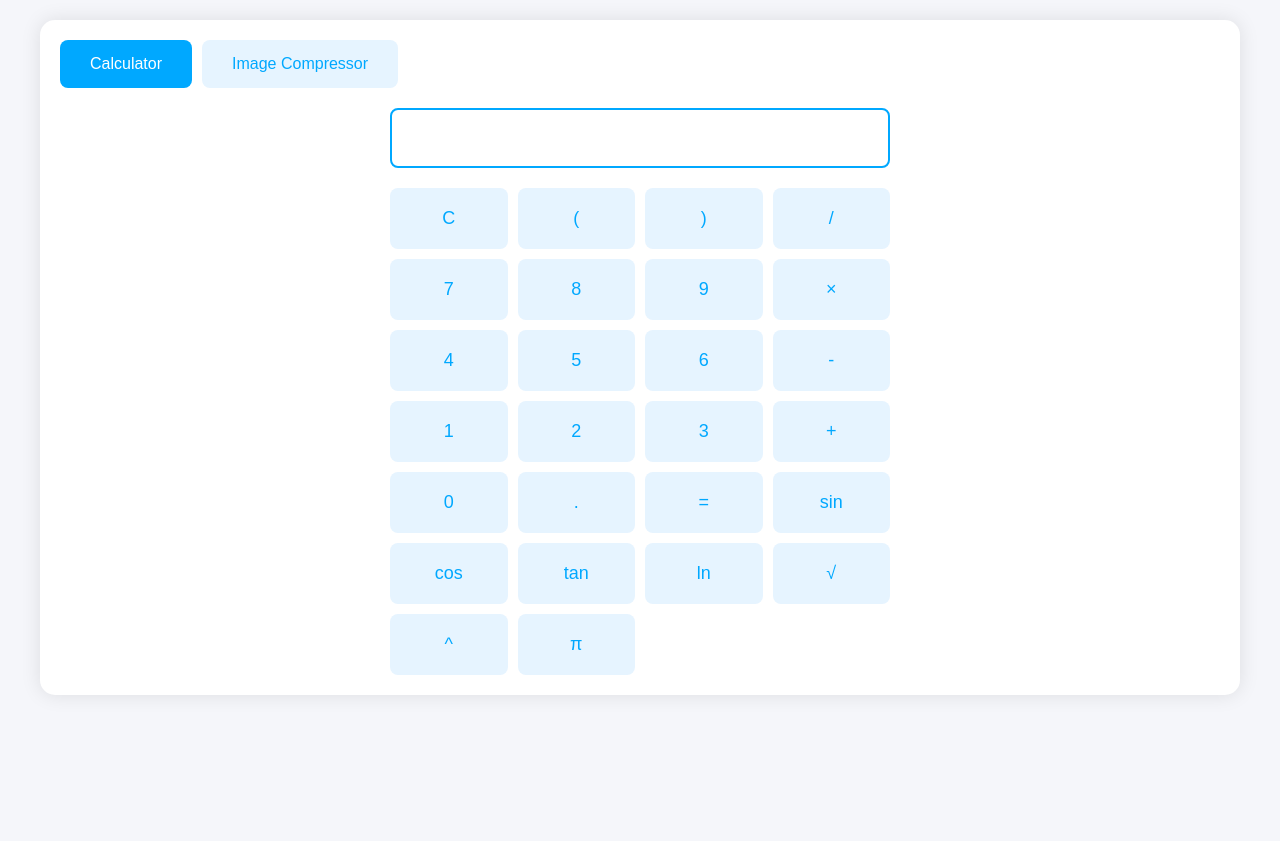
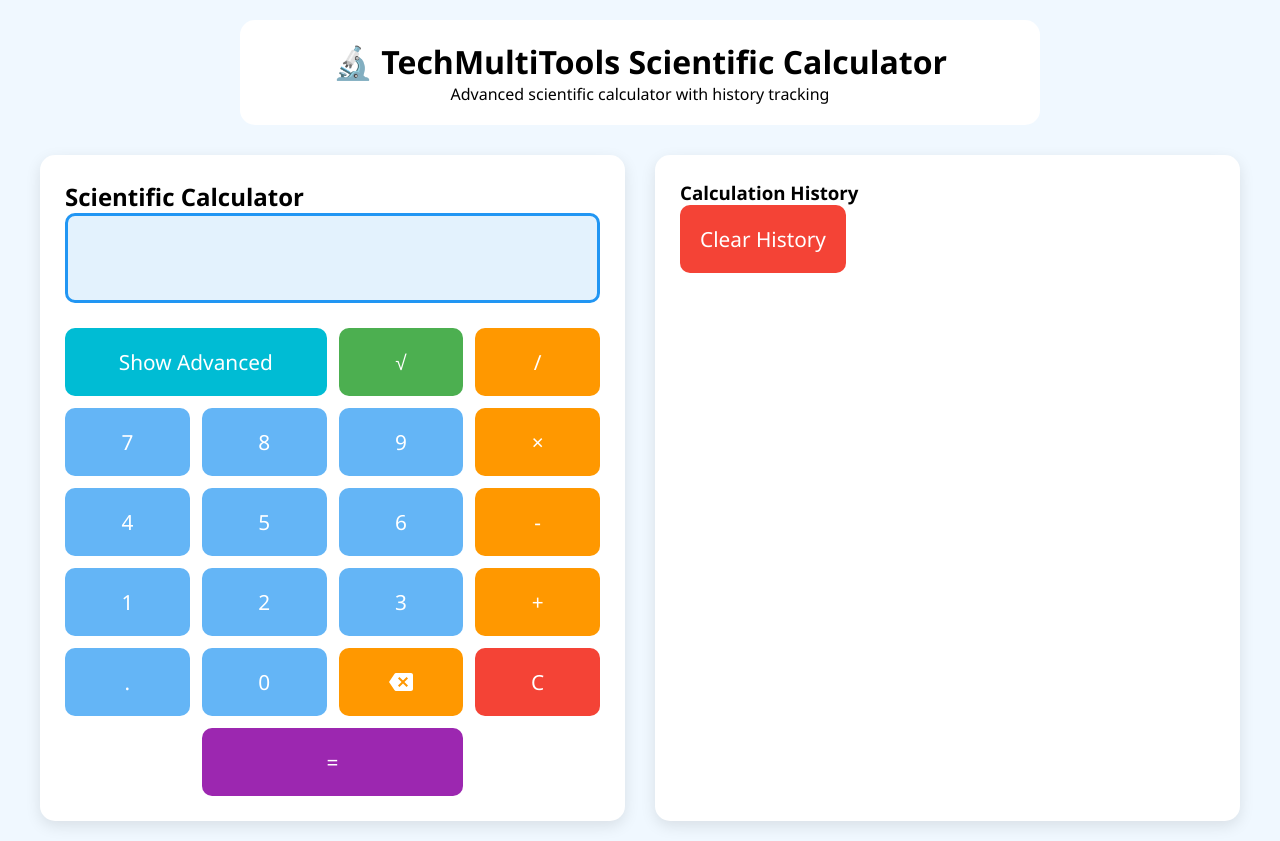
Before and after one commit to theboy07/Converter-tools-, a plain HTML site: page scientific-calculator.html in a window 1280 px wide. Before the commit the page ends 800 px from the top, so only its background shows below. Drawn offline with Linux system fonts and the light colour scheme.

Commit message:
Update scientific-calculator.html

```diff
--- a/scientific-calculator.html
+++ b/scientific-calculator.html
@@ -3,314 +3,279 @@
 <head>
     <meta charset="UTF-8">
     <meta name="viewport" content="width=device-width, initial-scale=1.0">
-    <title>Multi-Tool - Calculator & Image Compressor</title>
+    <title>Scientific Calculator | TechMultiTools</title>
     <style>
         :root {
-            --primary-color: #00a8ff;
-            --background-color: #f5f6fa;
+            --primary-blue: #2196f3;
+            --operator-orange: #ff9800;
+            --scientific-green: #4caf50;
+            --clear-red: #f44336;
+            --equals-purple: #9c27b0;
+            --toggle-cyan: #00bcd4;
+            --number-blue: #64b5f6;
         }
 
         * {
-            box-sizing: border-box;
             margin: 0;
             padding: 0;
-            font-family: Arial, sans-serif;
+            box-sizing: border-box;
+            font-family: 'Segoe UI', sans-serif;
         }
 
         body {
-            background-color: var(--background-color);
+            background: #f0f8ff;
+            min-height: 100vh;
+            display: flex;
+            flex-direction: column;
+            align-items: center;
             padding: 20px;
         }
 
-        .tool-container {
-            max-width: 1200px;
-            margin: 0 auto;
+        .tool-header {
+            text-align: center;
+            margin-bottom: 30px;
+            padding: 20px;
             background: white;
             border-radius: 15px;
-            box-shadow: 0 0 20px rgba(0,0,0,0.1);
-            padding: 20px;
+            width: 100%;
+            max-width: 800px;
         }
 
-        .tool-tabs {
-            display: flex;
-            margin-bottom: 20px;
+        .calculator-container {
+            display: grid;
+            grid-template-columns: 1fr 1fr;
+            gap: 30px;
+            width: 100%;
+            max-width: 1200px;
         }
 
-        .tool-tab {
-            padding: 15px 30px;
-            background: #e6f4ff;
-            border: none;
-            cursor: pointer;
-            font-size: 16px;
-            color: var(--primary-color);
-            border-radius: 8px;
-            margin-right: 10px;
-            transition: all 0.3s;
+        .calculator {
+            background: white;
+            padding: 25px;
+            border-radius: 15px;
+            box-shadow: 0 5px 15px rgba(0,0,0,0.1);
+            width: 100%;
         }
 
-        .tool-tab.active {
-            background: var(--primary-color);
-            color: white;
+        #display {
+            width: 100%;
+            height: 90px;
+            margin-bottom: 25px;
+            padding: 20px;
+            font-size: 2.4em;
+            text-align: right;
+            border: 3px solid var(--primary-blue);
+            border-radius: 10px;
+            background: #e3f2fd;
+            color: #1976d2;
+            overflow-x: auto;
         }
 
-        /* Calculator Styles */
-        .calculator {
-            display: none;
+        .buttons {
+            display: grid;
             grid-template-columns: repeat(4, 1fr);
-            gap: 10px;
-            max-width: 500px;
-            margin: 0 auto;
+            gap: 12px;
         }
 
-        .calculator.active {
+        button {
+            padding: 20px;
+            font-size: 1.3em;
+            border: none;
+            border-radius: 10px;
+            color: white;
+            cursor: pointer;
+            transition: filter 0.2s;
+            display: flex;
+            align-items: center;
+            justify-content: center;
+        }
+
+        .number { background: var(--number-blue); }
+        .operator { background: var(--operator-orange); }
+        .scientific { background: var(--scientific-green); }
+        .clear { background: var(--clear-red); }
+        .equals {
+            background: var(--equals-purple);
+            grid-column: 2 / span 2;
+        }
+        .toggle-advanced {
+            background: var(--toggle-cyan);
+            grid-column: span 2;
+        }
+
+        .backspace-icon {
+            width: 24px;
+            height: 24px;
+            fill: white;
+        }
+
+        .history-panel {
+            background: white;
+            padding: 25px;
+            border-radius: 15px;
+            box-shadow: 0 5px 15px rgba(0,0,0,0.1);
+        }
+
+        .advanced-functions {
+            display: none;
+            grid-column: 1 / -1;
+            grid-template-columns: repeat(4, 1fr);
+            gap: 12px;
+            margin-top: 15px;
+        }
+
+        .advanced-visible .advanced-functions {
             display: grid;
         }
 
-        #calc-display {
-            grid-column: 1 / -1;
-            height: 60px;
-            font-size: 24px;
-            padding: 15px;
-            border: 2px solid var(--primary-color);
-            border-radius: 8px;
-            margin-bottom: 10px;
-            text-align: right;
-        }
-
-        .calc-btn {
-            padding: 20px;
-            font-size: 18px;
-            border: none;
-            border-radius: 8px;
-            background: #e6f4ff;
-            color: var(--primary-color);
-            cursor: pointer;
-            transition: all 0.3s;
-        }
-
-        .calc-btn:hover {
-            background: var(--primary-color);
-            color: white;
-        }
-
-        /* Image Compressor Styles */
-        .image-compressor {
-            display: none;
-            max-width: 800px;
-            margin: 0 auto;
-        }
-
-        .image-compressor.active {
-            display: block;
-        }
-
-        .upload-container {
-            border: 2px dashed var(--primary-color);
-            border-radius: 15px;
-            padding: 30px;
-            text-align: center;
-            margin-bottom: 20px;
-        }
-
-        #image-preview {
-            max-width: 100%;
-            max-height: 400px;
-            margin: 20px 0;
-            display: none;
-        }
-
-        .compression-controls {
-            margin-top: 20px;
-        }
-
-        .slider-container {
-            margin: 15px 0;
-        }
-
-        .download-btn {
-            background: var(--primary-color);
-            color: white;
-            padding: 12px 30px;
-            border: none;
-            border-radius: 8px;
-            cursor: pointer;
-            font-size: 16px;
-            transition: opacity 0.3s;
-        }
-
-        .download-btn:hover {
-            opacity: 0.9;
-        }
-
         @media (max-width: 768px) {
-            .calculator {
-                grid-template-columns: repeat(3, 1fr);
-            }
-
-            .calc-btn {
-                padding: 15px;
-                font-size: 16px;
-            }
-        }
-
-        @media (max-width: 480px) {
-            .tool-tab {
-                padding: 10px 20px;
-                font-size: 14px;
-            }
-
-            .calculator {
-                grid-template-columns: repeat(2, 1fr);
+            .calculator-container {
+                grid-template-columns: 1fr;
             }
         }
     </style>
 </head>
 <body>
-    <div class="tool-container">
-        <div class="tool-tabs">
-            <button class="tool-tab active" onclick="switchTab('calculator')">Calculator</button>
-            <button class="tool-tab" onclick="switchTab('compressor')">Image Compressor</button>
-        </div>
+    <header class="tool-header">
+        <h1>🔬 TechMultiTools Scientific Calculator</h1>
+        <p>Advanced scientific calculator with history tracking</p>
+    </header>
 
-        <!-- Scientific Calculator -->
-        <div class="calculator active" id="calculator">
-            <input type="text" id="calc-display" readonly>
-            <button class="calc-btn" onclick="clearDisplay()">C</button>
-            <button class="calc-btn" onclick="appendToDisplay('(')">(</button>
-            <button class="calc-btn" onclick="appendToDisplay(')')">)</button>
-            <button class="calc-btn" onclick="appendToDisplay('/')">/</button>
-            <button class="calc-btn" onclick="appendToDisplay('7')">7</button>
-            <button class="calc-btn" onclick="appendToDisplay('8')">8</button>
-            <button class="calc-btn" onclick="appendToDisplay('9')">9</button>
-            <button class="calc-btn" onclick="appendToDisplay('*')">×</button>
-            <button class="calc-btn" onclick="appendToDisplay('4')">4</button>
-            <button class="calc-btn" onclick="appendToDisplay('5')">5</button>
-            <button class="calc-btn" onclick="appendToDisplay('6')">6</button>
-            <button class="calc-btn" onclick="appendToDisplay('-')">-</button>
-            <button class="calc-btn" onclick="appendToDisplay('1')">1</button>
-            <button class="calc-btn" onclick="appendToDisplay('2')">2</button>
-            <button class="calc-btn" onclick="appendToDisplay('3')">3</button>
-            <button class="calc-btn" onclick="appendToDisplay('+')">+</button>
-            <button class="calc-btn" onclick="appendToDisplay('0')">0</button>
-            <button class="calc-btn" onclick="appendToDisplay('.')">.</button>
-            <button class="calc-btn" onclick="calculate()">=</button>
-            <button class="calc-btn" onclick="appendToDisplay('Math.sin(')">sin</button>
-            <button class="calc-btn" onclick="appendToDisplay('Math.cos(')">cos</button>
-            <button class="calc-btn" onclick="appendToDisplay('Math.tan(')">tan</button>
-            <button class="calc-btn" onclick="appendToDisplay('Math.log(')">ln</button>
-            <button class="calc-btn" onclick="appendToDisplay('Math.sqrt(')">√</button>
-            <button class="calc-btn" onclick="appendToDisplay('**')">^</button>
-            <button class="calc-btn" onclick="appendToDisplay('Math.PI')">π</button>
-        </div>
+    <div class="calculator-container">
+        <section class="calculator">
+            <h2>Scientific Calculator</h2>
+            <input type="text" id="display" readonly>
+            <div class="buttons">
+                <!-- First Row -->
+                <button class="toggle-advanced" onclick="toggleAdvanced()">Show Advanced</button>
+                <button class="scientific" onclick="addToDisplay('Math.sqrt(')">√</button>
+                <button class="operator" onclick="addToDisplay('/')">/</button>
 
-        <!-- Image Compressor -->
-        <div class="image-compressor" id="compressor">
-            <div class="upload-container">
-                <input type="file" id="image-input" accept="image/*" onchange="handleImageUpload(event)">
-                <p>Drag and drop or click to upload an image</p>
-                <img id="image-preview" alt="Preview">
+                <!-- Number Rows -->
+                <button class="number" onclick="addToDisplay('7')">7</button>
+                <button class="number" onclick="addToDisplay('8')">8</button>
+                <button class="number" onclick="addToDisplay('9')">9</button>
+                <button class="operator" onclick="addToDisplay('*')">×</button>
+
+                <button class="number" onclick="addToDisplay('4')">4</button>
+                <button class="number" onclick="addToDisplay('5')">5</button>
+                <button class="number" onclick="addToDisplay('6')">6</button>
+                <button class="operator" onclick="addToDisplay('-')">-</button>
+
+                <button class="number" onclick="addToDisplay('1')">1</button>
+                <button class="number" onclick="addToDisplay('2')">2</button>
+                <button class="number" onclick="addToDisplay('3')">3</button>
+                <button class="operator" onclick="addToDisplay('+')">+</button>
+
+                <!-- Bottom Row -->
+                <button class="number" onclick="addToDisplay('.')">.</button>
+                <button class="number" onclick="addToDisplay('0')">0</button>
+                <button class="operator" onclick="deleteLast()">
+                    <svg class="backspace-icon" xmlns="http://www.w3.org/2000/svg" viewBox="0 0 24 24">
+                        <path d="M22 3H7c-.69 0-1.23.35-1.59.88L0 12l5.41 8.11c.36.53.9.89 1.59.89h15c1.1 0 2-.9 2-2V5c0-1.1-.9-2-2-2zm-3 12.59L17.59 17 14 13.41 10.41 17 9 15.59 12.59 12 9 8.41 10.41 7 14 10.59 17.59 7 19 8.41 15.41 12 19 15.59z"/>
+                    </svg>
+                </button>
+                <button class="clear" onclick="clearDisplay()">C</button>
+
+                <!-- Equals Button -->
+                <button class="equals" onclick="calculate()">=</button>
+
+                <!-- Advanced Functions -->
+                <div class="advanced-functions">
+                    <button class="scientific" onclick="addToDisplay('Math.log10(')">log₁₀</button>
+                    <button class="scientific" onclick="addToDisplay('Math.sin(')">sin</button>
+                    <button class="scientific" onclick="addToDisplay('Math.cos(')">cos</button>
+                    <button class="scientific" onclick="addToDisplay('Math.tan(')">tan</button>
+                    <button class="scientific" onclick="addToDisplay('Math.abs(')">abs</button>
+                    <button class="scientific" onclick="addToDisplay('Math.exp(')">exp</button>
+                    <button class="scientific" onclick="addToDisplay('Math.PI')">π</button>
+                    <button class="scientific" onclick="addToDisplay('Math.E')">e</button>
+                    <button class="operator" onclick="addToDisplay('!')">n!</button>
+                    <button class="scientific" onclick="addToDisplay('Math.pow(')">x^y</button>
+                    <button class="operator" onclick="addToDisplay('%')">%</button>
+                </div>
             </div>
-            <div class="compression-controls">
-                <div class="slider-container">
-                    <label>Quality: <span id="quality-value">80</span>%</label>
-                    <input type="range" id="quality-slider" min="1" max="100" value="80" oninput="updateQuality(this.value)">
-                </div>
-                <button class="download-btn" onclick="compressAndDownload()">Download Compressed Image</button>
-            </div>
-        </div>
+        </section>
+
+        <section class="history-panel">
+            <h3>Calculation History</h3>
+            <div id="history-list"></div>
+            <button class="clear" onclick="clearHistory()">Clear History</button>
+        </section>
     </div>
 
     <script>
-        // Tab Switching
-        function switchTab(tabName) {
-            document.querySelectorAll('.tool-tab, .calculator, .image-compressor').forEach(el => {
-                el.classList.remove('active');
-            });
-            document.getElementById(tabName).classList.add('active');
-            event.currentTarget.classList.add('active');
-        }
+        const display = document.getElementById('display');
+        let history = [];
+        let advancedVisible = false;
 
-        // Calculator Functions
-        let display = document.getElementById('calc-display');
-
-        function appendToDisplay(value) {
-            display.value += value;
+        function addToDisplay(value) {
+            const specialValues = {
+                'π': Math.PI,
+                'e': Math.E
+            };
+            display.value += specialValues[value] || value;
         }
 
         function clearDisplay() {
             display.value = '';
         }
 
+        function deleteLast() {
+            display.value = display.value.slice(0, -1);
+        }
+
         function calculate() {
             try {
-                display.value = eval(display.value);
+                let expression = display.value
+                    .replace(/Math\.(\w+?)\(/g, '$1(')
+                    .replace(/(\d+)!/g, 'factorial($1)')
+                    .replace(/π/g, Math.PI)
+                    .replace(/e/g, Math.E);
+
+                const result = new Function(`
+                    'use strict';
+                    const { PI, E, sin, cos, tan, log, log10, sqrt, pow, abs, exp } = Math;
+                    function factorial(n) {
+                        if (n < 0) throw new Error();
+                        return n <= 1 ? 1 : n * factorial(n - 1);
+                    }
+                    return ${expression};
+                `)();
+
+                display.value = result;
+                history.unshift(`${expression} = ${result}`);
+                updateHistory();
             } catch (error) {
                 display.value = 'Error';
+                setTimeout(clearDisplay, 1000);
             }
         }
 
-        // Image Compression Functions
-        let currentImage = null;
-        let compressionQuality = 0.8;
-
-        function handleImageUpload(event) {
-            const file = event.target.files[0];
-            if (file && file.type.startsWith('image/')) {
-                const reader = new FileReader();
-                reader.onload = function(e) {
-                    const img = document.getElementById('image-preview');
-                    img.src = e.target.result;
-                    img.style.display = 'block';
-                    currentImage = img;
-                }
-                reader.readAsDataURL(file);
-            }
+        function toggleAdvanced() {
+            advancedVisible = !advancedVisible;
+            document.querySelector('.buttons').classList.toggle('advanced-visible');
+            document.querySelector('.toggle-advanced').textContent =
+                advancedVisible ? 'Hide Advanced' : 'Show Advanced';
         }
 
-        function updateQuality(value) {
-            compressionQuality = value / 100;
-            document.getElementById('quality-value').textContent = value;
+        function clearHistory() {
+            history = [];
+            updateHistory();
         }
 
-        function compressAndDownload() {
-            if (!currentImage) return;
-
-            const canvas = document.createElement('canvas');
-            const ctx = canvas.getContext('2d');
-
-            canvas.width = currentImage.naturalWidth;
-            canvas.height = currentImage.naturalHeight;
-            ctx.drawImage(currentImage, 0, 0);
-
-            canvas.toBlob((blob) => {
-                const link = document.createElement('a');
-                link.download = 'compressed-image.jpg';
-                link.href = URL.createObjectURL(blob);
-                link.click();
-                URL.revokeObjectURL(link.href);
-            }, 'image/jpeg', compressionQuality);
+        function updateHistory() {
+            document.getElementById('history-list').innerHTML =
+                history.map(entry => `<div>${entry}</div>`).join('');
         }
 
-        // Drag and Drop Handling
-        const uploadContainer = document.querySelector('.upload-container');
-
-        uploadContainer.addEventListener('dragover', (e) => {
-            e.preventDefault();
-            uploadContainer.style.backgroundColor = '#e6f4ff';
-        });
-
-        uploadContainer.addEventListener('dragleave', () => {
-            uploadContainer.style.backgroundColor = 'white';
-        });
-
-        uploadContainer.addEventListener('drop', (e) => {
-            e.preventDefault();
-            uploadContainer.style.backgroundColor = 'white';
-            const file = e.dataTransfer.files[0];
-            if (file && file.type.startsWith('image/')) {
-                handleImageUpload({ target: { files: [file] } });
-            }
+        // Keyboard support
+        document.addEventListener('keydown', (e) => {
+            if (e.key === 'Enter') calculate();
+            if (e.key === 'Escape') clearDisplay();
+            if (e.key === 'Backspace') deleteLast();
+            if ('0123456789.+-*/%^()'.includes(e.key)) addToDisplay(e.key);
         });
     </script>
 </body>
-  </html>
+</html>
```
